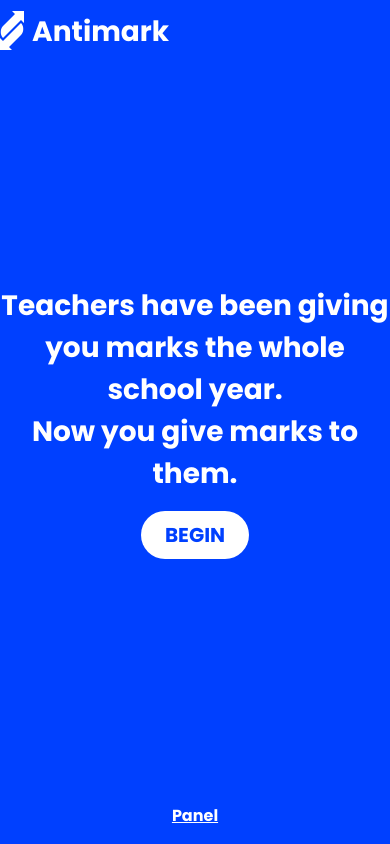
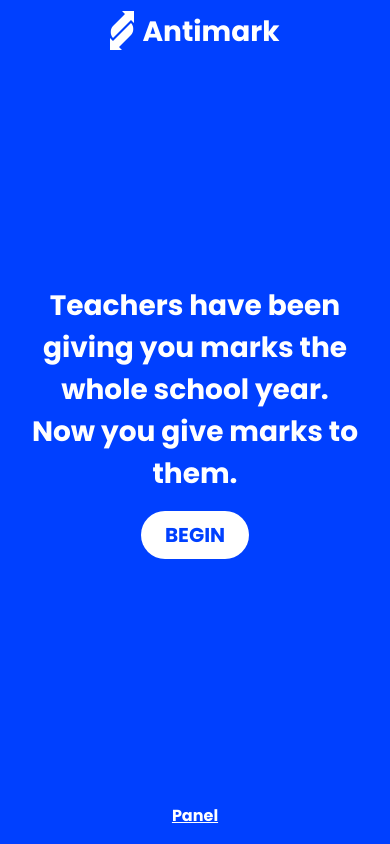
Before and after one commit to Twixes/antimark, a Django app: page / in a window 390 px wide. Run offline with Django 3.2, Linux system fonts and the light colour scheme; style sheets or scripts are compiled from the project's sources; some libraries are stand-ins or nearby versions.

Commit message:
Add responsiveness

```diff
--- a/poll/static/styles/base.scss
+++ b/poll/static/styles/base.scss
@@ -1,7 +1,14 @@
-/* VARIABLES */
+/* SASS VARIABLES */
+
+$min-width--desktop: "min-width: 100rem";
+$min-width--laptop: "min-width: 80rem";
+$min-width--tablet: "min-width: 40rem";
+$min-height--tablet: "min-height: 40rem";
+
+/* CSS VARIABLES */
 
 :root {
-  --font-families: "Poppins", "Century Gothic", sans-serif;
+  --font-families: "Poppins", "Century Gothic", "Arial Black", sans-serif;
   --font-size--error-code: 8rem;
   --font-size--headline: 1.75rem;
   --font-size--standard: 1.25rem;
@@ -38,11 +45,6 @@ h1 {
   font-size: var(--font-size--headline);
 }
 
-.error-code {
-  line-height: 1;
-  font-size: var(--font-size--error-code);
-}
-
 p {
   margin: 0;
 }
@@ -66,6 +68,25 @@ button {
   cursor: pointer;
 }
 
+.responsive-content {
+  max-width: 120rem;
+  padding-left: 1rem;
+  padding-right: 1rem;
+  @media ($min-width--tablet) {
+    padding-left: 2rem;
+    padding-right: 2rem;
+  }
+  @media ($min-width--laptop) {
+    padding-left: 4rem;
+    padding-right: 4rem;
+  }
+  @media ($min-width--desktop) {
+    padding-left: 16rem;
+    padding-right: 16rem;
+  }
+}
+
+
 /* HEADER */
 
 header {
@@ -73,14 +94,18 @@ header {
   top: 0;
   width: 100%;
   height: 4rem;
+  background: var(--color--background);
 }
 
 .header__content {
   display: flex;
   align-items: center;
-  justify-content: space-between;
+  justify-content: center;
   height: 100%;
   margin: 0 auto;
+  @media ($min-width--tablet) {
+    justify-content: space-between;
+  }
 }
 
 .header__logo-link {
@@ -101,6 +126,12 @@ header {
   text-decoration: none;
 }
 
+.header__school {
+  display: none;
+  @media ($min-width--tablet) {
+    display: block;
+  }
+}
 /* MAIN */
 
 main {
@@ -108,16 +139,23 @@ main {
   flex-direction: column;
   align-items: center;
   justify-content: center;
-  width: 100%;
   height: 100%;
+  margin: 0 auto;
 }
 
 /* FOOTER */
 
 footer {
-  position: absolute;
+  position: fixed;
   bottom: 1rem;
   width: 100%;
   text-align: center;
   font-size: var(--font-size--annotation);
 }
+
+/* ERROR PAGE */
+
+.error-code {
+  line-height: 1;
+  font-size: var(--font-size--error-code);
+}
--- a/poll/templates/base.html
+++ b/poll/templates/base.html
@@ -21,7 +21,7 @@
 
 <body>
   <header>
-    <div class="header__content">
+    <div class="header__content responsive-content">
       <a href="{% url "index" %}" class="header__logo-link">
         <div class="header__logo">
         <svg xmlns="http://www.w3.org/2000/svg" width="24" height="39" class="header__symbol">
@@ -36,7 +36,7 @@
       <div class="header__school">{{ school_name }}</div>
     </div>
   </header>
-  <main>{% block main %}{% endblock %}</main>
+  <main class="responsive-content">{% block main %}{% endblock %}</main>
   <footer>{% block footer %}{% endblock %}</footer>
   {% block scripts %}{% endblock %}
 </body>
```
